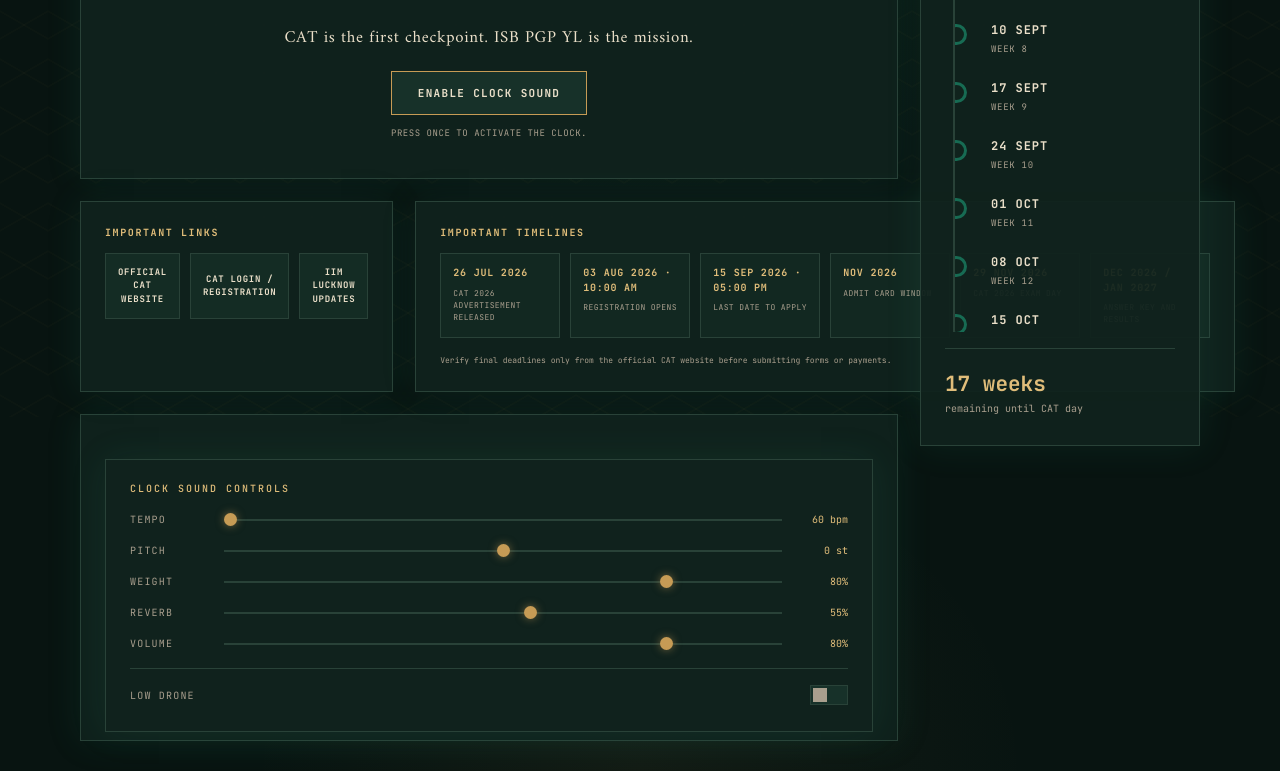
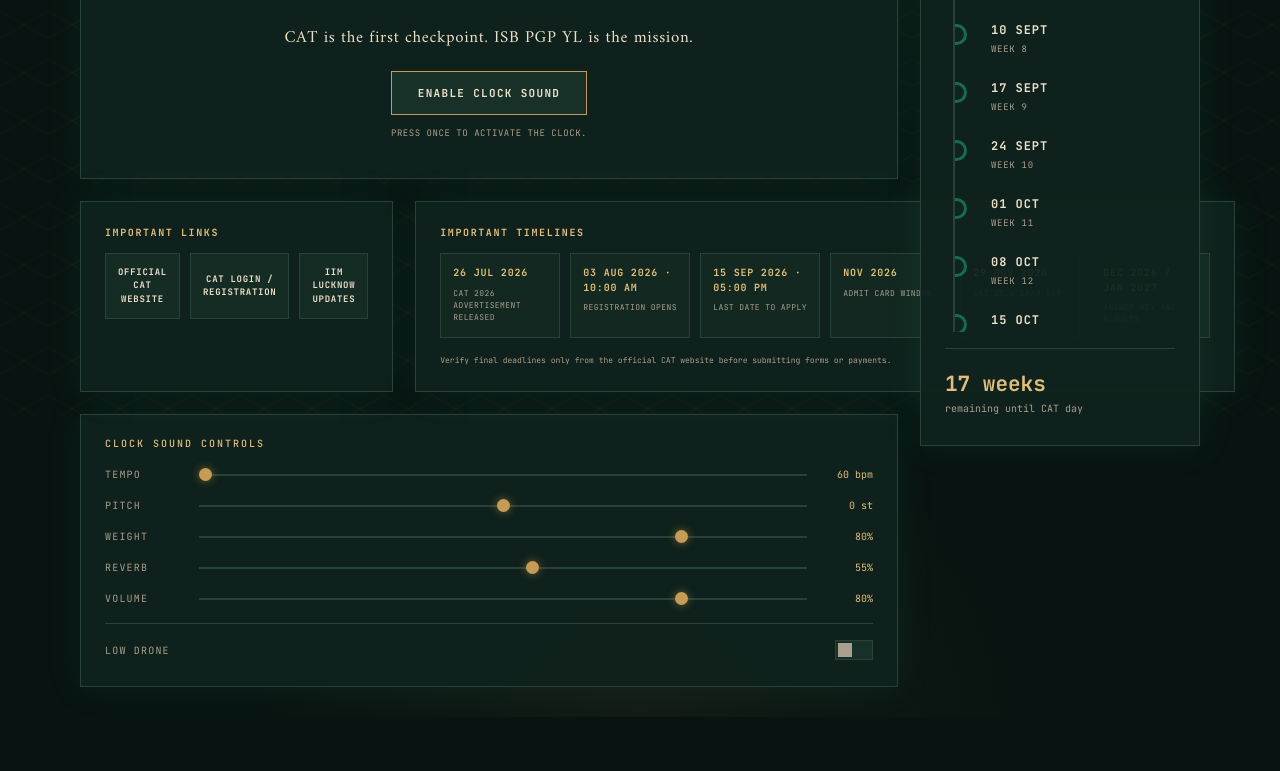
Before and after one commit to Aman2228/cat-countdown-2026, a plain HTML site: page index.html in a window 1280 px wide. Shown: the part 383-1154 px from the top of the page. After the commit the page ends 1100 px from the top, so only its background shows below. Drawn offline with Linux system fonts and the light colour scheme.

Commit message:
Update index.html

```diff
--- a/index.html
+++ b/index.html
@@ -677,8 +677,6 @@
                       </p>
                   </div>
               </section>
-
-              <section class="sound-panel">
               <section class="sound-panel">
                   <p class="sound-title">Clock Sound Controls</p>
 
```
